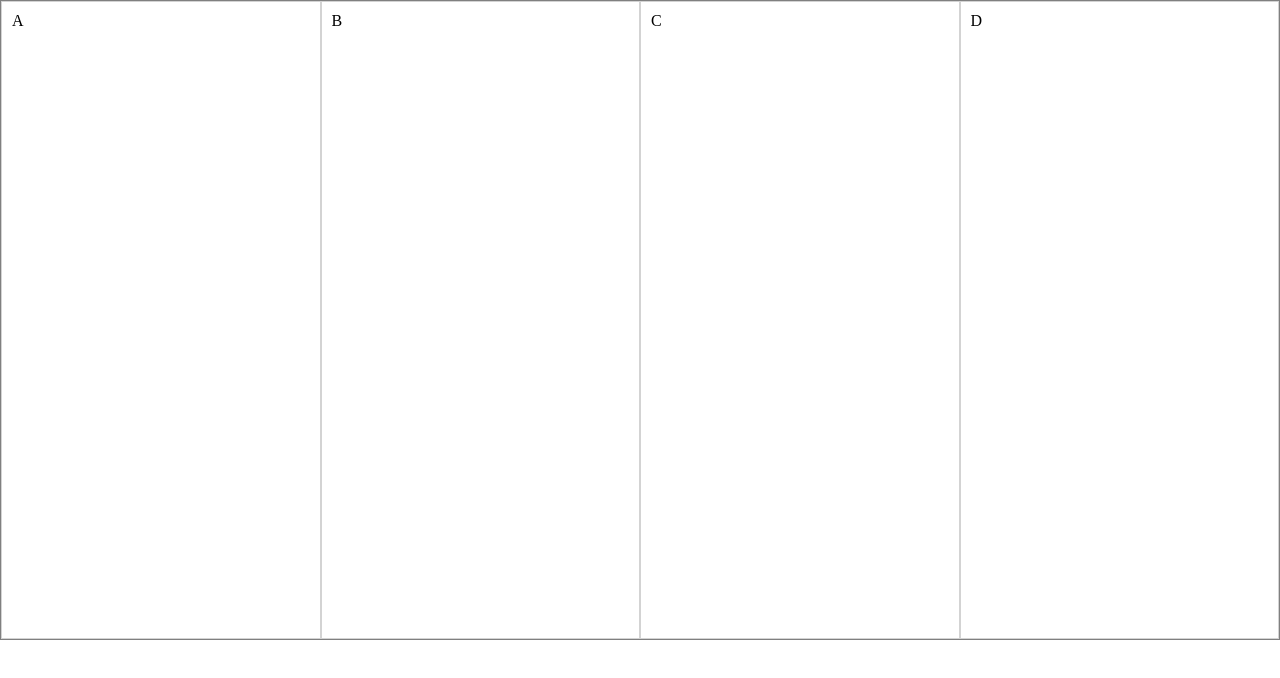
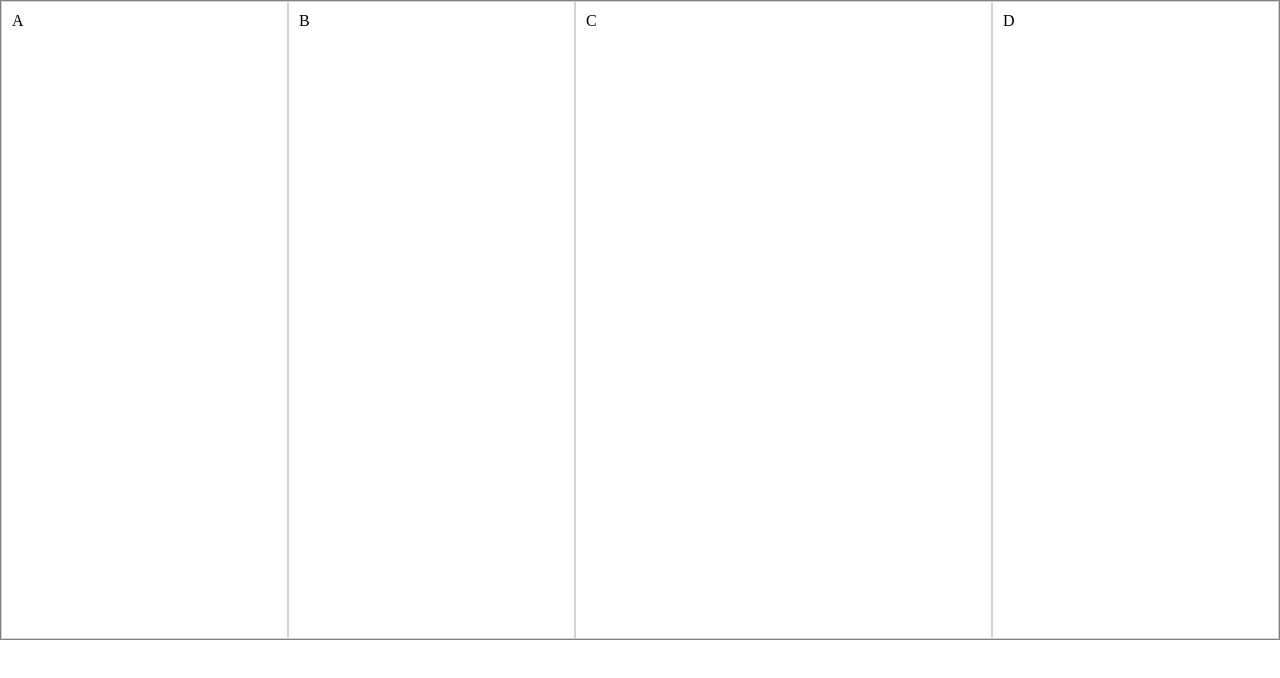
Before and after one commit to devrafaelmac/HTML5_and_CSS, a plain HTML site: page Módulo 1/EX001/forum.html in a window 1280 px wide. Drawn offline with Linux system fonts and the light colour scheme.

Commit message:
Update forum.html

```diff
--- a/Módulo 1/EX001/forum.html
+++ b/Módulo 1/EX001/forum.html
@@ -33,9 +33,11 @@
 
             flex-basis: 200px;
             flex-grow: 1;
+            flex-shrink: 1;
         }
         div#divC {
             /* align-self: flex-end; */
+            flex-grow: 3;
         }
     </style>
 </head>
```
